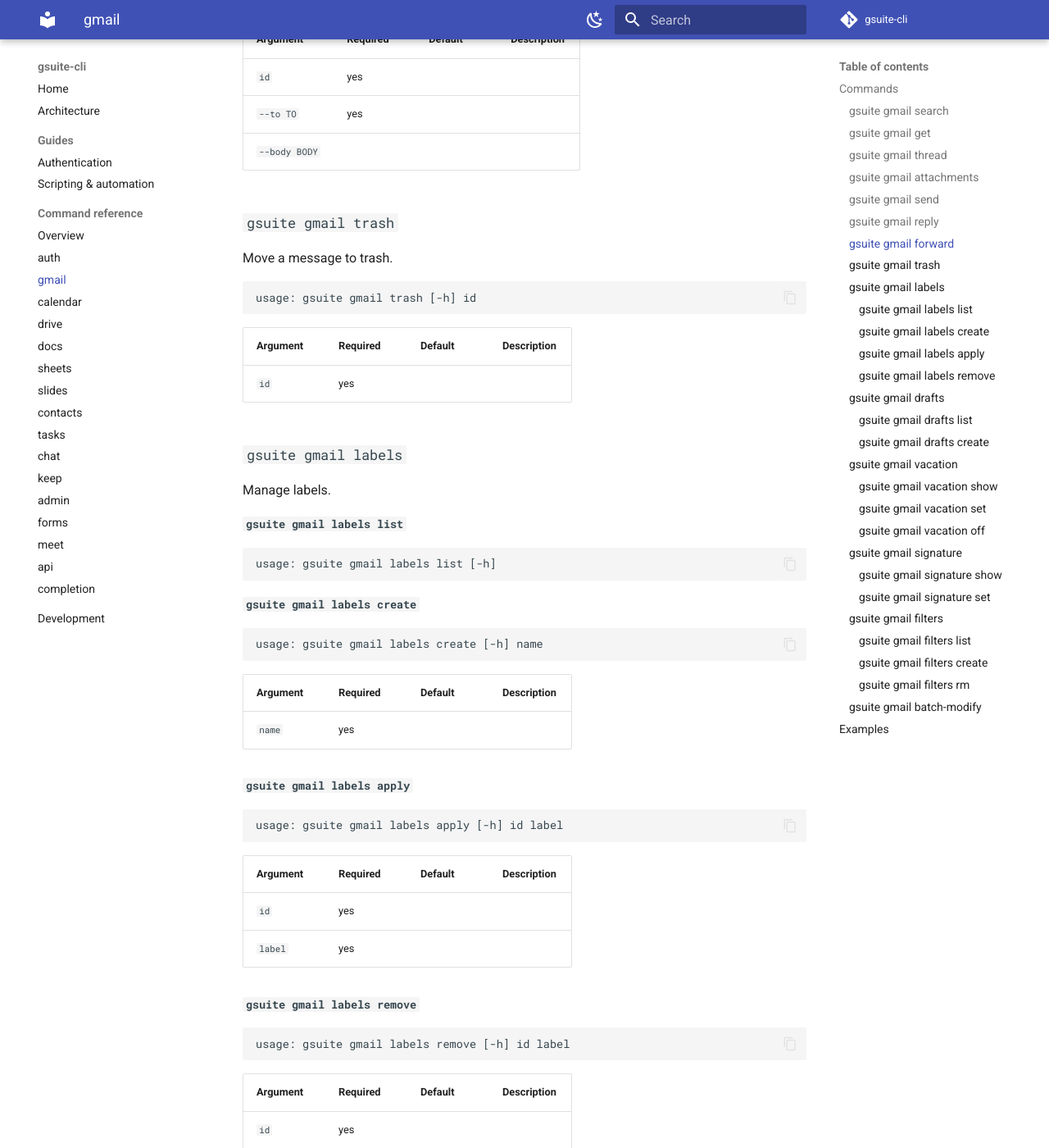
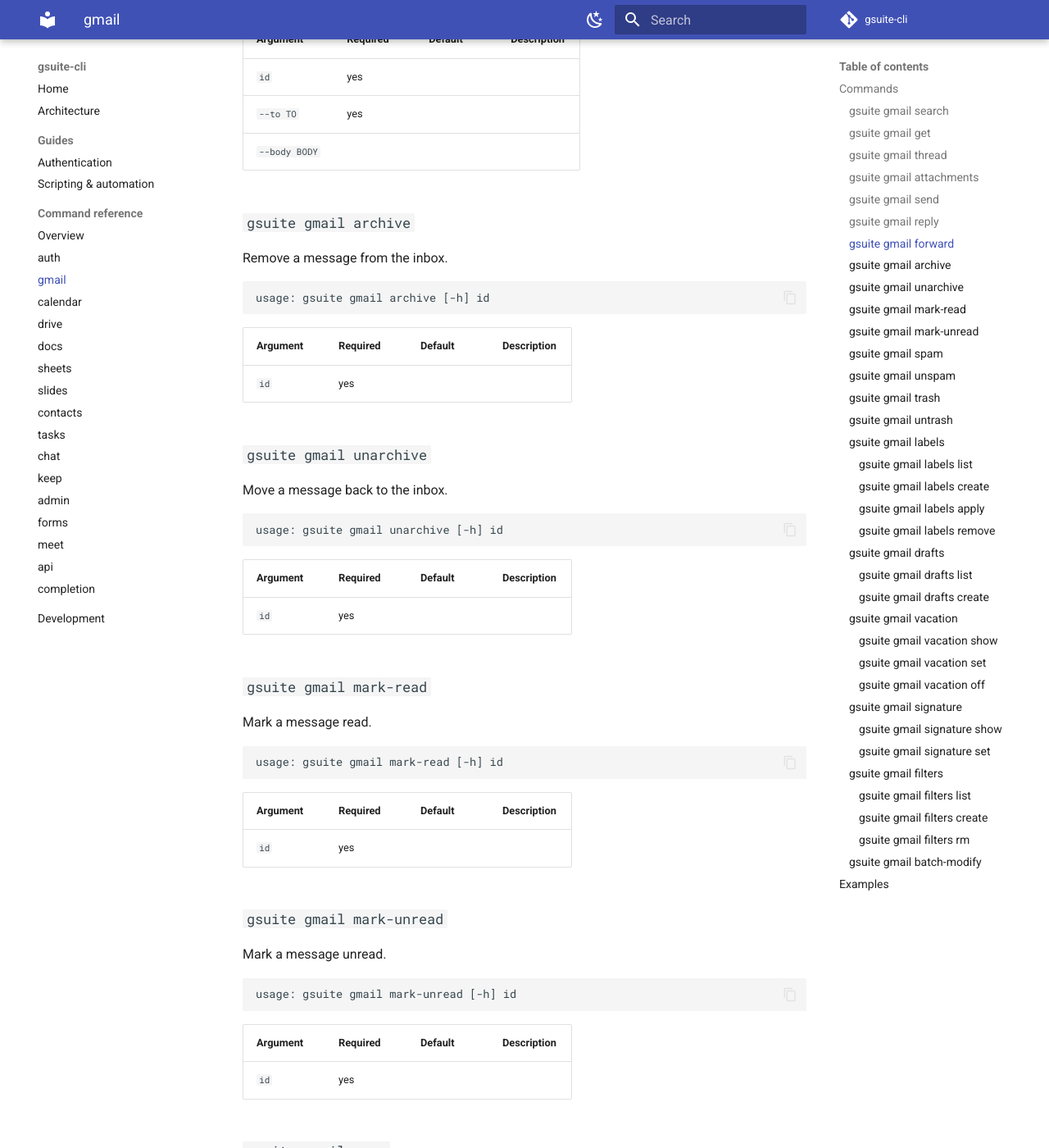
Before and after one commit to pfeilbr/git-scratchpad, an MkDocs documentation site: the page built from docs/reference/gmail.md, in a window 1280 px wide and 1400 px high, scrolled down 2594 px. Shown: the whole window at 82% size. Built offline with MkDocs 1.6.1 and Material for MkDocs 9.7.7, drawn with Linux system fonts in a browser that asks for light colours; comment, search, counter and statistics services are not loaded; some of the changed text lies outside the part shown.

Commit message:
feat: gmail archive, mark-read/unread, spam/unspam, untrash
Add the everyday triage verbs to `gsuite gmail`. The six modify-based verbs
share one helper that takes the add/remove system label ids and the
confirmation wording, so each command is a one-line binding rather than a
near-duplicate function. untrash posts to its own endpoint with no body.

Co-Authored-By: Claude Fable 5 <noreply@anthropic.com>
Claude-Session: https://claude.ai/code/session_01Pso86pWvdMqpYjsUhuk5Fw

````diff
--- a/docs/reference/gmail.md
+++ b/docs/reference/gmail.md
@@ -105,12 +105,96 @@ usage: gsuite gmail forward [-h] --to TO [--body BODY] id
 | `--to TO` | yes |  |  |
 | `--body BODY` |  |  |  |
 
+### `gsuite gmail archive`
+
+Remove a message from the inbox.
+
+```text
+usage: gsuite gmail archive [-h] id
+```
+
+| Argument | Required | Default | Description |
+| --- | --- | --- | --- |
+| `id` | yes |  |  |
+
+### `gsuite gmail unarchive`
+
+Move a message back to the inbox.
+
+```text
+usage: gsuite gmail unarchive [-h] id
+```
+
+| Argument | Required | Default | Description |
+| --- | --- | --- | --- |
+| `id` | yes |  |  |
+
+### `gsuite gmail mark-read`
+
+Mark a message read.
+
+```text
+usage: gsuite gmail mark-read [-h] id
+```
+
+| Argument | Required | Default | Description |
+| --- | --- | --- | --- |
+| `id` | yes |  |  |
+
+### `gsuite gmail mark-unread`
+
+Mark a message unread.
+
+```text
+usage: gsuite gmail mark-unread [-h] id
+```
+
+| Argument | Required | Default | Description |
+| --- | --- | --- | --- |
+| `id` | yes |  |  |
+
+### `gsuite gmail spam`
+
+Mark a message as spam.
+
+```text
+usage: gsuite gmail spam [-h] id
+```
+
+| Argument | Required | Default | Description |
+| --- | --- | --- | --- |
+| `id` | yes |  |  |
+
+### `gsuite gmail unspam`
+
+Take a message out of spam.
+
+```text
+usage: gsuite gmail unspam [-h] id
+```
+
+| Argument | Required | Default | Description |
+| --- | --- | --- | --- |
+| `id` | yes |  |  |
+
 ### `gsuite gmail trash`
 
 Move a message to trash.
 
 ```text
 usage: gsuite gmail trash [-h] id
+```
+
+| Argument | Required | Default | Description |
+| --- | --- | --- | --- |
+| `id` | yes |  |  |
+
+### `gsuite gmail untrash`
+
+Restore a message from trash.
+
+```text
+usage: gsuite gmail untrash [-h] id
 ```
 
 | Argument | Required | Default | Description |
````
Also changed, not shown: README.md (+1 -1 lines), 2 other files.
